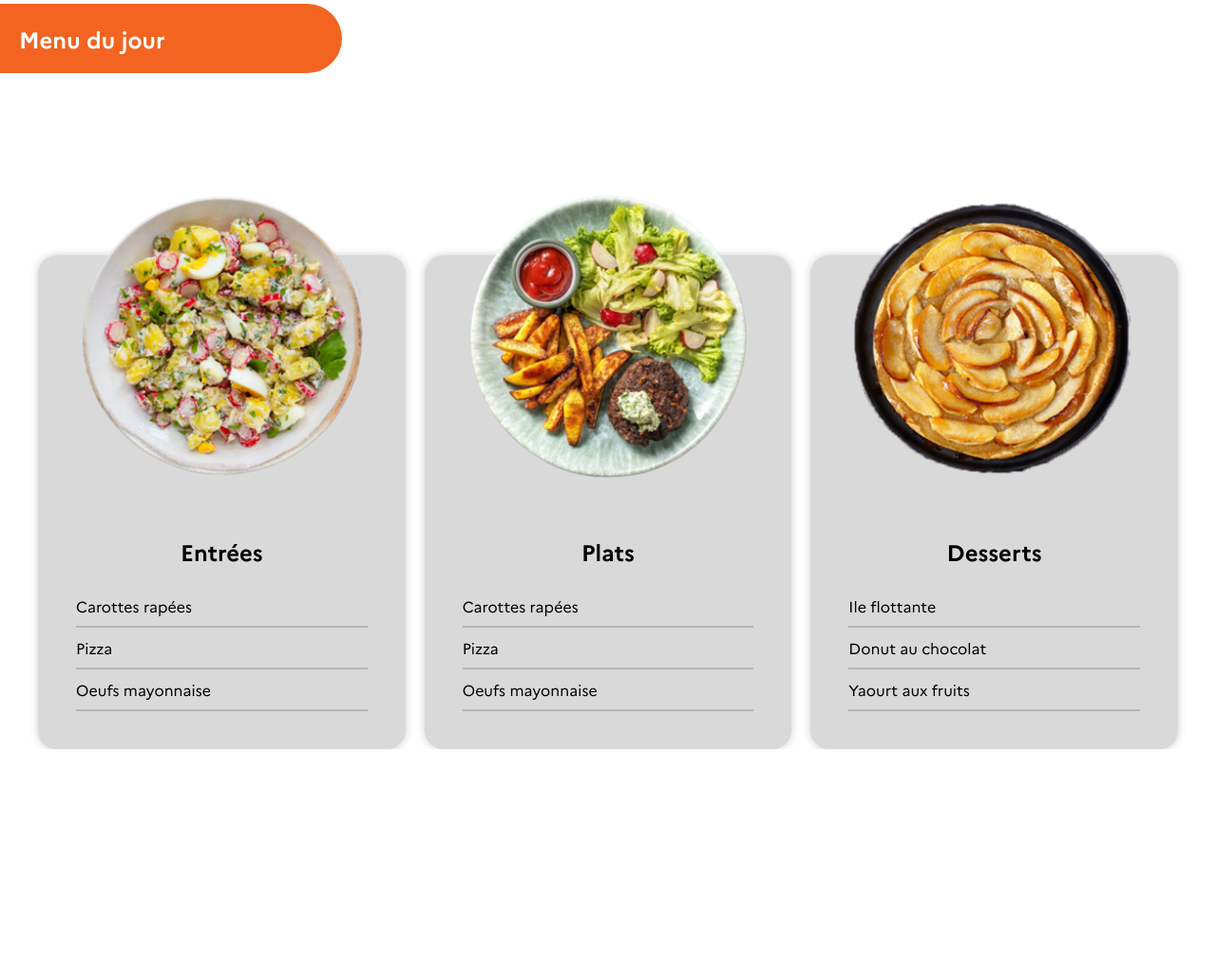
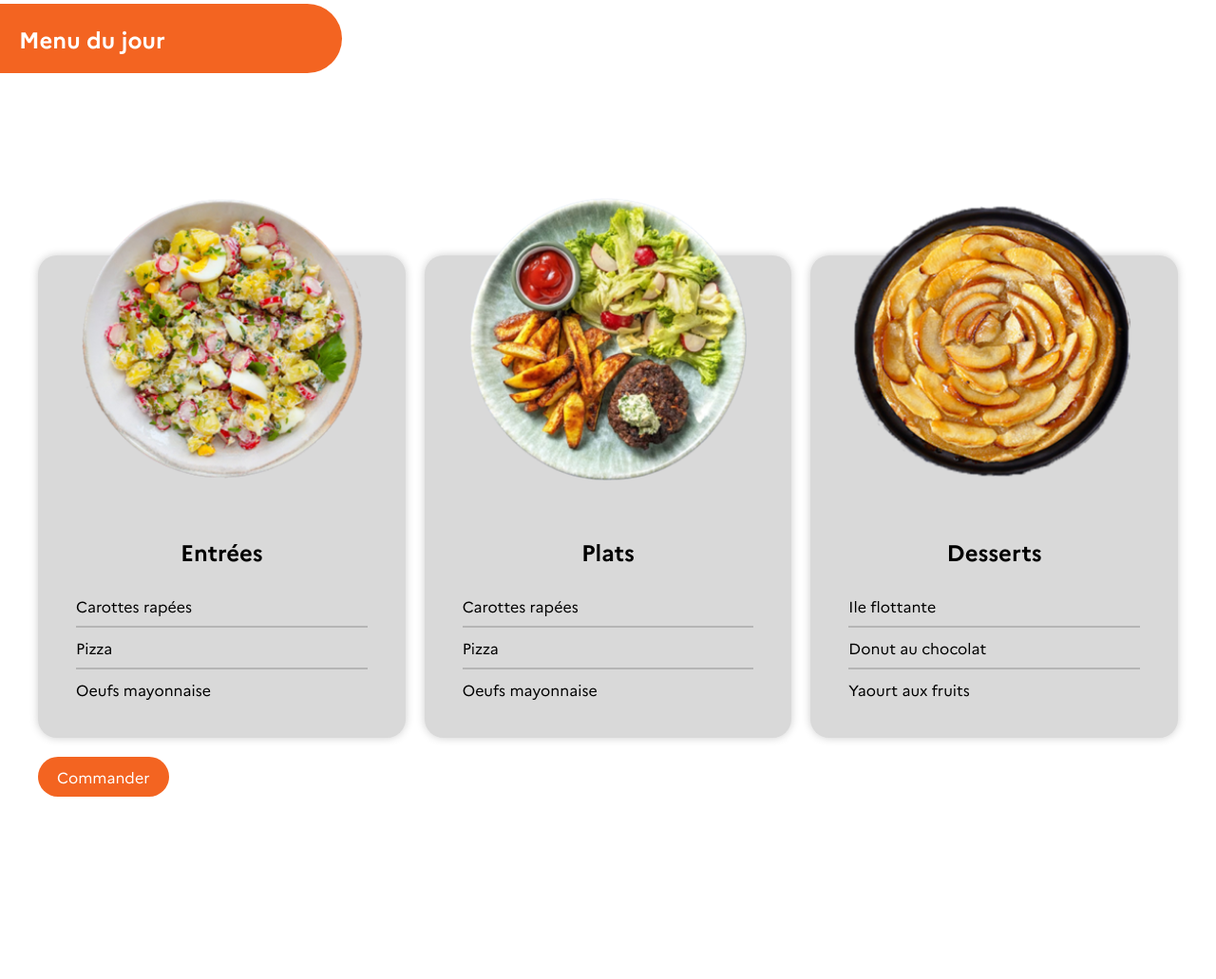
Before and after one commit to alexis-rarchaert/commandes-restoU, a PHP site: page /menu.html in a window 1280 px wide. Shown: the part 194-1225 px from the top of the page at 95% size. Before the commit the page ends 983 px from the top, so only its background shows below. Run offline with PHP 8.4, Linux system fonts and the light colour scheme.

Commit message:
some changes

```diff
--- a/menu.html
+++ b/menu.html
@@ -33,21 +33,22 @@
             Menu du jour
         </h2>
 
-        <form id="menu">
+        <div>
+            <div id="menu">
                 <div class="card">
                     <img src="assets/images/repas/entree.png" alt="">
 
                     <h2>Entrées</h2>
 
 
+                    <input type="checkbox" name="entree1">
                     <label for="entree1">Carottes rapées</label>
-                <input type="checkbox" name="entree1">
 
+                    <input type="checkbox" name="entree2">
                     <label for="entree2">Pizza</label>
-                <input type="checkbox" name="entree2">
 
+                    <input type="checkbox" name="entree3">
                     <label for="entree3">Oeufs mayonnaise</label>
-                <input type="checkbox" name="entree3">
                 </div>
 
                 <div class="card">
@@ -56,14 +57,14 @@
                     <h2>Plats</h2>
 
 
+                    <input type="checkbox" name="entree1">
                     <label for="entree1">Carottes rapées</label>
-                <input type="checkbox" name="entree1">
 
+                    <input type="checkbox" name="entree2">
                     <label for="entree2">Pizza</label>
-                <input type="checkbox" name="entree2">
 
+                    <input type="checkbox" name="entree3">
                     <label for="entree3">Oeufs mayonnaise</label>
-                <input type="checkbox" name="entree3">
                 </div>
 
                 <div class="card">
@@ -71,20 +72,45 @@
 
                     <h2>Desserts</h2>
 
+                    <input type="checkbox" name="entree1">
+                    <label for="entree1">Ile flottante</label>
 
-                <label for="entree1">Ile flottante</label>
-                <input type="checkbox" name="entree1">
+                    <input type="checkbox" name="entree2">
+                    <label for="entree2">Donut au chocolat</label>
 
-                <label for="entree2">Donut au chocolat</label>
-                <input type="checkbox" name="entree2">
+                    <input type="checkbox" name="entree3">
+                    <label for="entree3">Yaourt aux fruits</label>
+                </div>
+            </div>
 
-                <label for="entree3">Yaourt aux fruits</label>
-                <input type="checkbox" name="entree3">
+            <a href="#" class="button" id="OpenPopup">
+                Commander
+            </a>
         </div>
-        </form>
+
+        <div id="popup">
+
+        </div>
 
     </main>
 
     <script src="javascript/script.js"></script>
+
+    <script>
+        // On click on label, check the checkbox
+        document.querySelectorAll('label').forEach(label => {
+            label.addEventListener('click', () => {
+                const checkbox = label.previousElementSibling;
+                checkbox.checked = !checkbox.checked;
+            });
+        });
+
+        const popupButton = document.getElementById('OpenPopup');
+        const popup = document.getElementById('popup');
+
+        popupButton.addEventListener('click', () => {
+            popup.style.display = 'block';
+        })
+    </script>
 </body>
 </html>
--- a/style.css
+++ b/style.css
@@ -147,6 +147,8 @@ header div {
     padding: 10px 20px;
     border-radius: 500px;
     text-decoration: none;
+    border: none;
+    max-width: max-content;
 }
 
 main #background {
@@ -191,13 +193,20 @@ main #background h1, main #background p {
     width: 25%;
 }
 
+main > div  {
+    display: flex;
+    flex-direction: column;
+    justify-content: flex-end;
+    gap: 20px;
+    margin-left: 40px;
+    margin-right: 40px;
+    margin-top: 15%;
+}
+
 #menu {
     display: flex;
     justify-content: space-between;
     gap: 20px;
-    margin-left: 40px;
-    margin-right: 40px;
-    margin-top: 15%;
 }
 
 #menu .card {
@@ -235,3 +244,11 @@ main #background h1, main #background p {
     background: rgba(0, 0, 0, 0.164);
     margin-top: 10px;
 }
+
+#menu .card input[type="checkbox"]:checked + label {
+    color: var(--orange-crous);
+}
+
+#popup {
+    /*display: none;*/
+}
```
Lines whose indentation alone changed are shown as unchanged.
